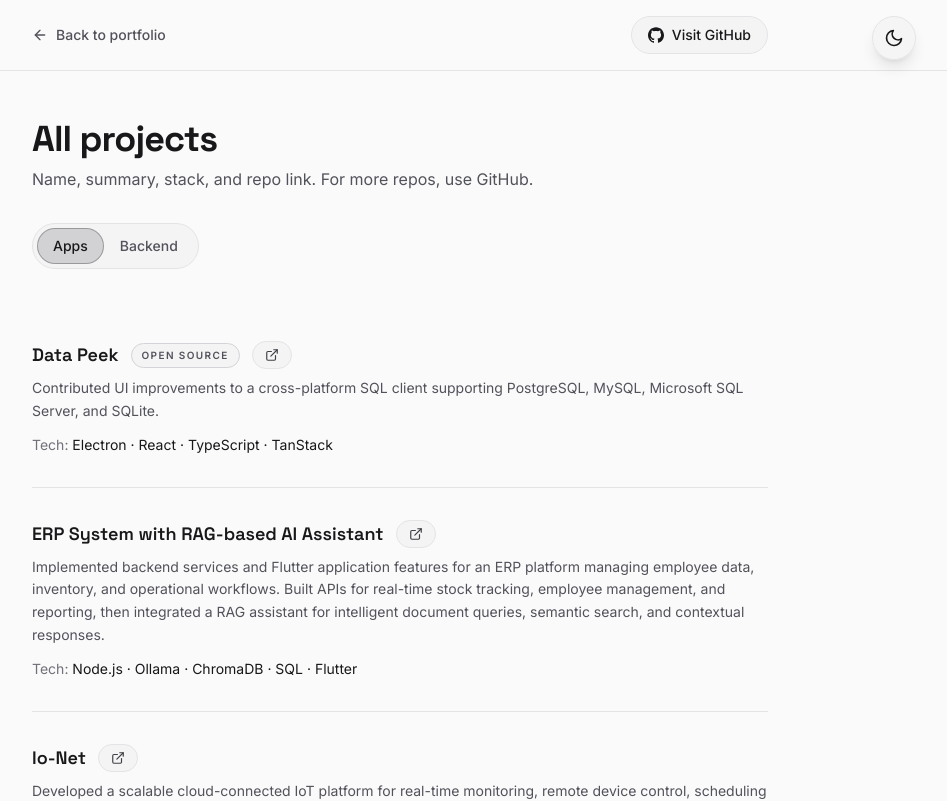
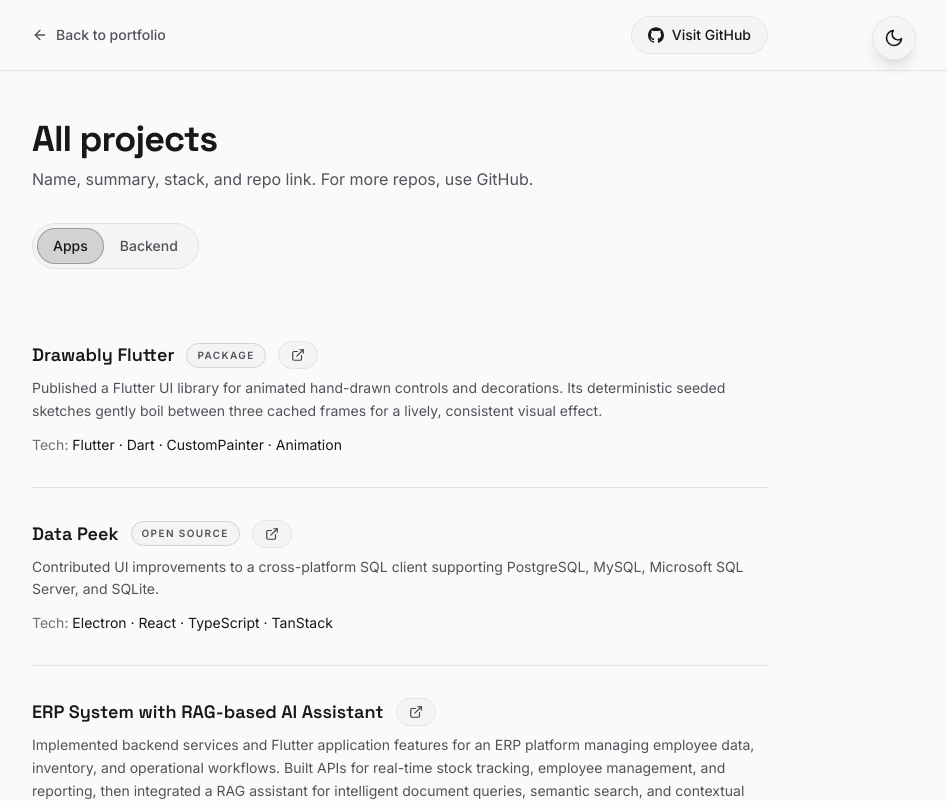
Before and after one commit to shutterscripter/shutterscripter.github.io, a React (Vite) app: page /projects in a window 1280 px wide. Shown: the top 801 px of the page, without its empty margins (240-1187 px from the left). Built offline with nearby package versions, Linux system fonts and the light colour scheme; a web font is replaced by a local one.

Commit message:
Project added

```diff
--- a/src/components/Hero/IntroText.jsx
+++ b/src/components/Hero/IntroText.jsx
@@ -91,7 +91,13 @@ const IntroText = () => {
           transition={{ delay: 0.8 }}
           className="mt-8 flex flex-wrap items-center justify-center gap-x-5 gap-y-2 text-xs uppercase tracking-[0.14em] text-fg-subtle"
         >
-          <span>2+ years</span><span aria-hidden>·</span><span>3+ production apps</span><span aria-hidden>·</span><span>Pune, India</span>
+          <span>2+ years</span>
+          <span aria-hidden>·</span>
+          <span>3+ production apps</span>
+          <span aria-hidden>·</span>
+          <span>1+ published package</span>
+          <span aria-hidden>·</span>
+          <span>Pune, India</span>
         </motion.div>
 
         {/* Scroll indicator */}
--- a/src/data/projects.js
+++ b/src/data/projects.js
@@ -4,6 +4,14 @@ export const GITHUB_PROFILE_URL =
 
 export const PROJECTS = {
   mobile: [
+    {
+      title: "Drawably Flutter",
+      description:
+        "Published a Flutter UI library for animated hand-drawn controls and decorations. Its deterministic seeded sketches gently boil between three cached frames for a lively, consistent visual effect.",
+      tags: ["Flutter", "Dart", "CustomPainter", "Animation"],
+      link: "https://pub.dev/packages/drawably_flutter",
+      badge: "Package",
+    },
     {
       title: "Data Peek",
       description:
@@ -56,6 +64,14 @@ export const PROJECTS = {
 export const HOME_PROJECTS = {
   mobile: [
     {
+      title: "Drawably Flutter",
+      description:
+        "Published a Flutter UI library for animated hand-drawn controls and decorations. Its deterministic seeded sketches gently boil between three cached frames for a lively, consistent visual effect.",
+      tags: ["Flutter", "Dart", "CustomPainter", "Animation"],
+      link: "https://pub.dev/packages/drawably_flutter",
+      badge: "Package",
+    },
+    {
       title: "Data Peek",
       description:
         "Contributed UI improvements to a cross-platform SQL client supporting PostgreSQL, MySQL, Microsoft SQL Server, and SQLite.",
```
